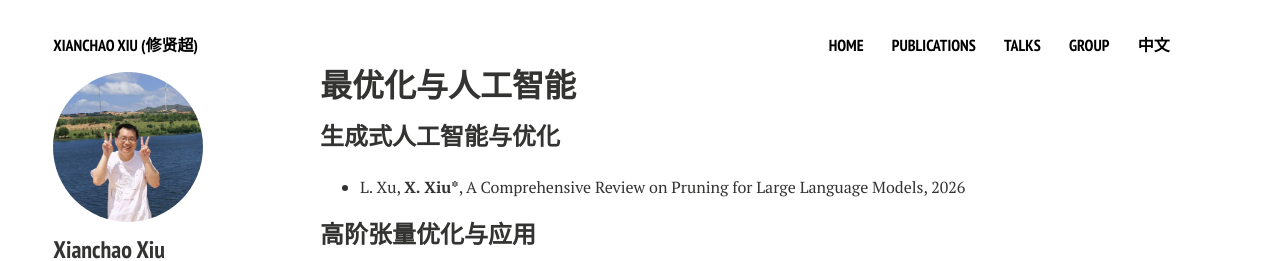
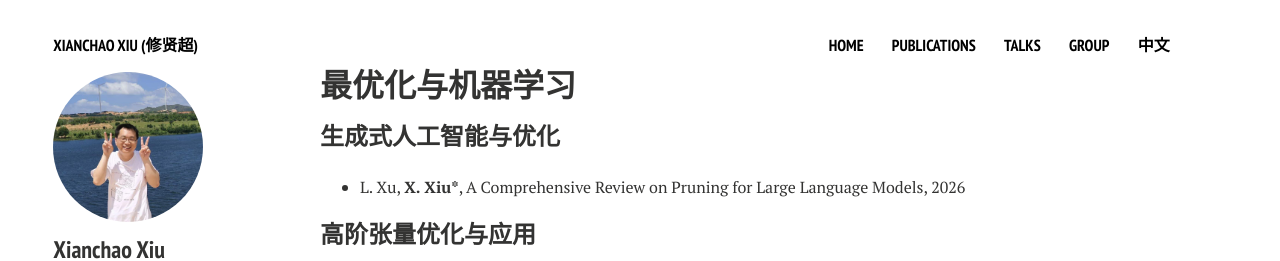
Before and after one commit to xianchaoxiu/xianchaoxiu.github.io, a Jekyll site: the page built from chinese/research/OPT/index.md, in a window 1280 px wide. Shown: the top 261 px of the page. Built offline with Jekyll 4.4.1, drawn with Linux system fonts in a browser that asks for light colours; nearby versions of some CDN libraries.

Commit message:
Update index.md

```diff
--- a/chinese/research/OPT/index.md
+++ b/chinese/research/OPT/index.md
@@ -1,6 +1,6 @@
 ---
 layout: page
-title: 最优化与人工智能
+title: 最优化与机器学习
 comments: false
 share: false
 ---
```
